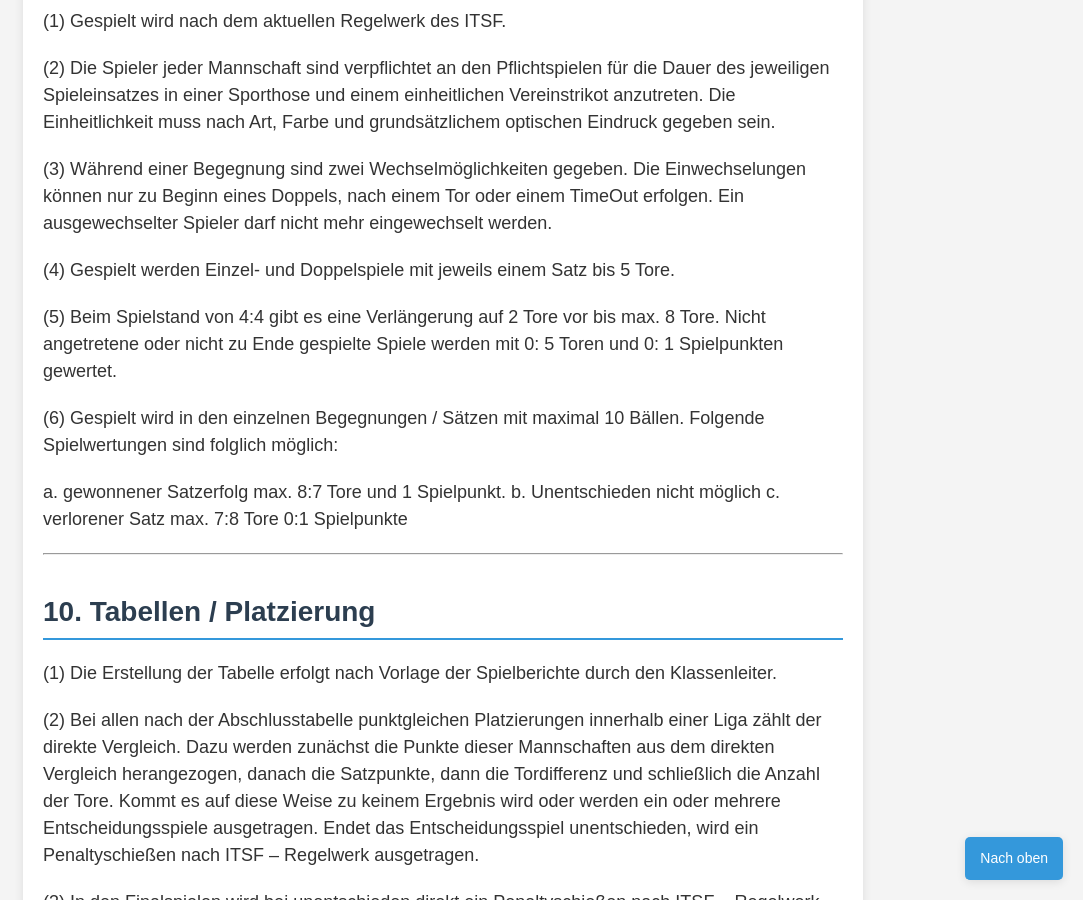
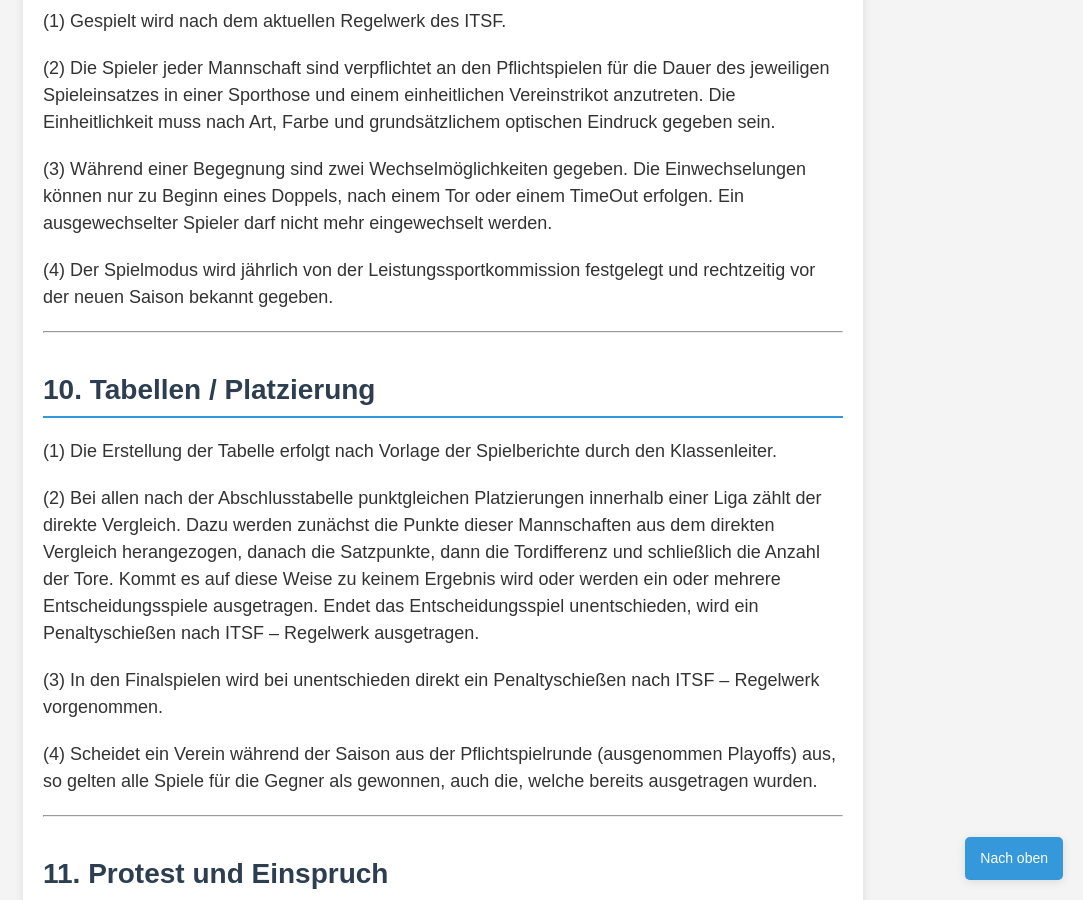
Before and after one commit to Deutscher-Tischfussballbund/stfv-docs, a Jekyll site: the page built from docs/Spielordnung_Pro.md, in a window 1280 px wide and 900 px high, scrolled down 5760 px. Shown: the whole window, without its empty margins (197-1280 px from the left). Built offline with Jekyll 4.4.1, drawn with Linux system fonts in a browser that asks for light colours; our own code applies the rules of GitHub Pages for plain Markdown files.

Commit message:
Änderungen zum Spielmodus nach 2. SpoRKom 2025
Der Spielmodus wird jährlich von der Leistungssportkommission festgelegt und vor der Saison bekannt gegeben.

```diff
--- a/docs/Spielordnung_Pro.md
+++ b/docs/Spielordnung_Pro.md
@@ -104,15 +104,7 @@ Der Gewinner entscheidet sich zwischen Bonzini und Leo. Der Verlierer bestimmt a
 
 (3) Während einer Begegnung sind zwei Wechselmöglichkeiten gegeben. Die Einwechselungen können nur zu Beginn eines Doppels, nach einem Tor oder einem TimeOut erfolgen. Ein ausgewechselter Spieler darf nicht mehr eingewechselt werden.
 
-(4) Gespielt werden Einzel- und Doppelspiele mit jeweils einem Satz bis 5 Tore.
-
-(5) Beim Spielstand von 4:4 gibt es eine Verlängerung auf 2 Tore vor bis max. 8 Tore. Nicht angetretene oder nicht zu Ende gespielte Spiele werden mit 0: 5 Toren und 0: 1 Spielpunkten gewertet.
-
-(6) Gespielt wird in den einzelnen Begegnungen / Sätzen mit maximal 10 Bällen. Folgende Spielwertungen sind folglich möglich:
-
-a. gewonnener Satzerfolg max. 8:7 Tore und 1 Spielpunkt.
-b. Unentschieden nicht möglich
-c. verlorener Satz max. 7:8 Tore 0:1 Spielpunkte
+(4) Der Spielmodus wird jährlich von der Leistungssportkommission festgelegt und rechtzeitig vor der neuen Saison bekannt gegeben.
 
 ---
 
```
